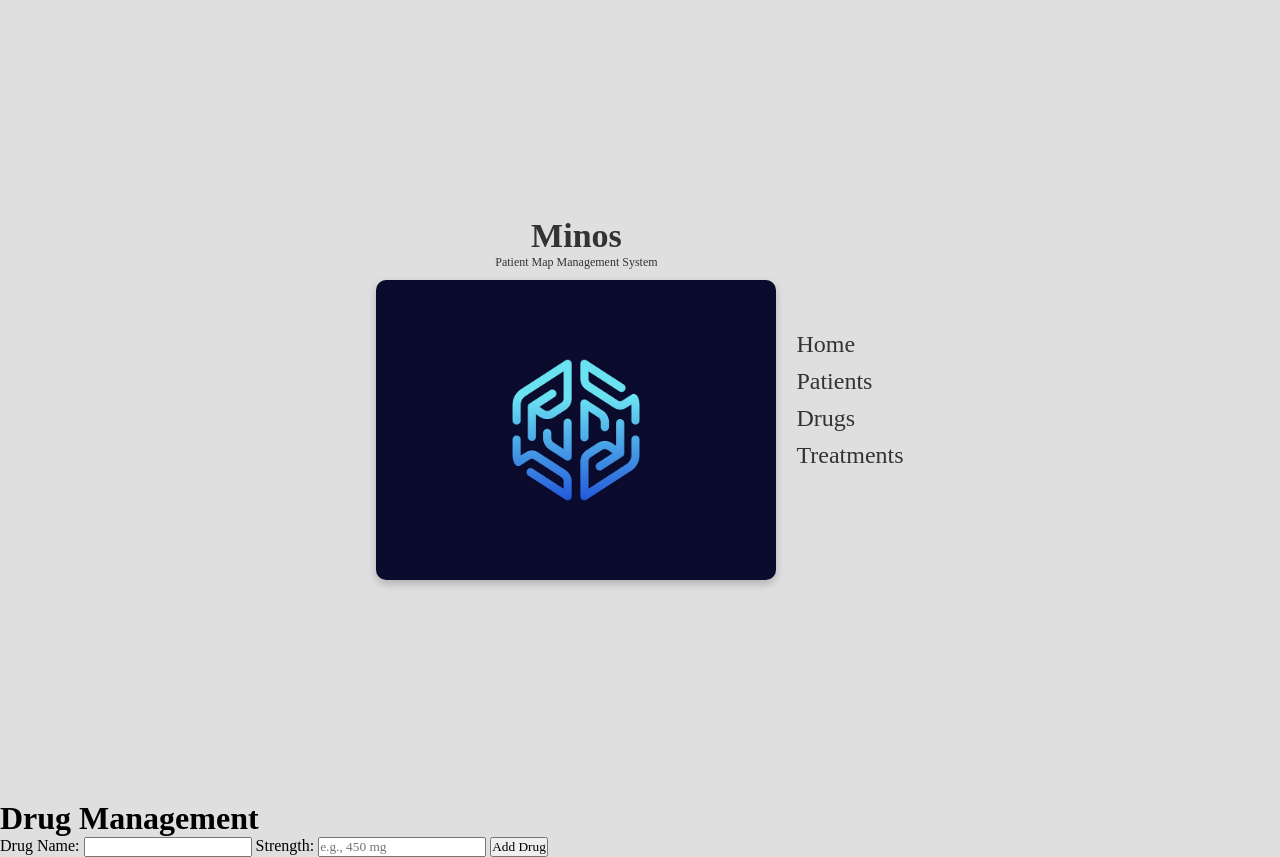
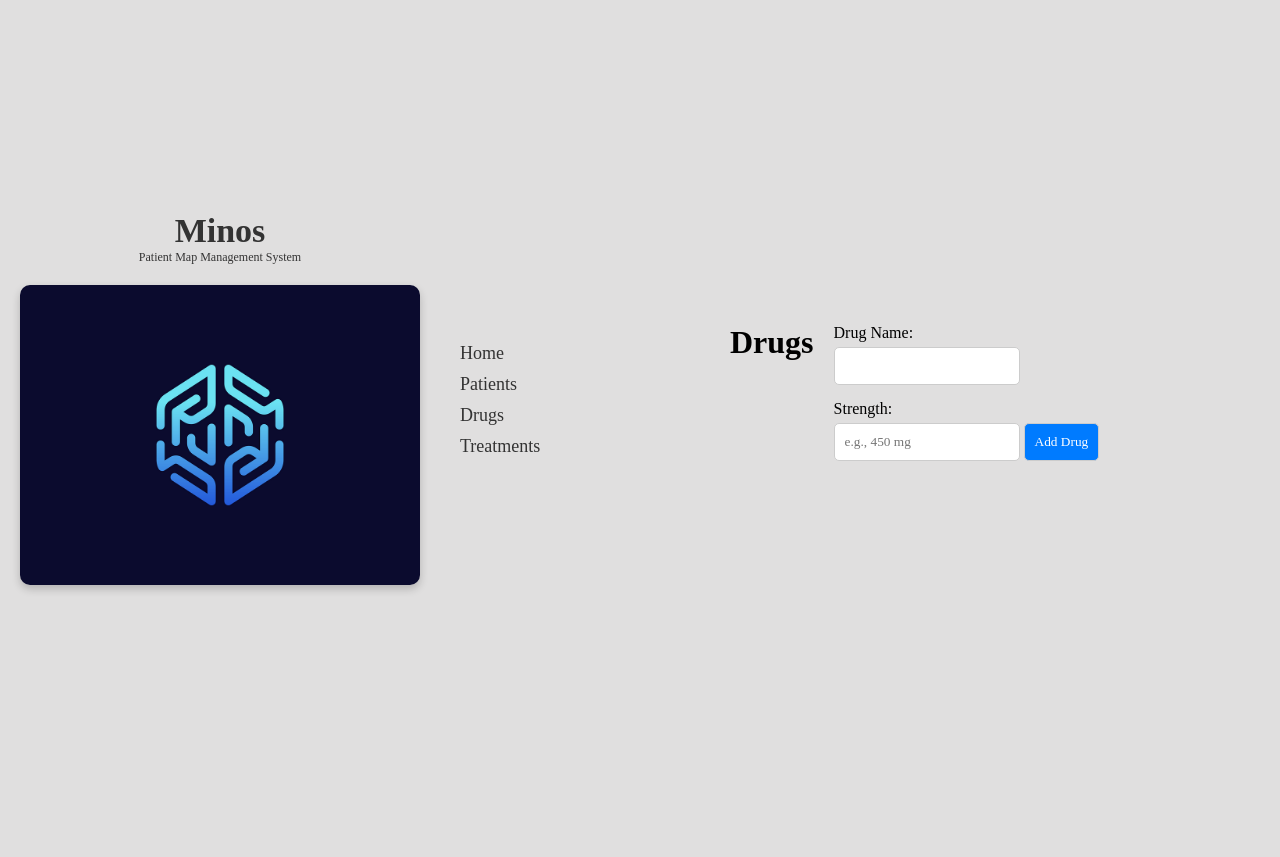
Before and after one commit to ki94mach/Minos, a Python web app: template src/web_app/templates/drugs.html in a window 1280 px wide. After the commit the page ends 592 px from the top, so only its background shows below. Run offline with Jinja, Linux system fonts and the light colour scheme; the template is opened without the code that fills it, so the values that code supplies are empty.

Commit message:
Refactor CSS for layout improvements and update HTML titles for consistency

```diff
--- a/src/web_app/static/css/styles.css
+++ b/src/web_app/static/css/styles.css
@@ -9,57 +9,132 @@
   /* Set up the container to be a flexbox */
   .container {
     display: flex;
-    justify-content: center; /* Center everything horizontally */
-    align-items: center;     /* Center everything vertically */
-    height: 100vh;           /* Full height of the viewport */
+    justify-content: flex-start; /* Align the items to the left */
+    align-items: center;         /* Center everything vertically */
+    width: 100%;                 /* Full width */
+    min-height: 100vh;           /* Full height of the viewport */
+    padding: 20px;               /* Add some space around the container */
+    gap: 20px;                   /* Space between image and navigation section */
   }
 
   /* Style the image section */
+  .image-section {
+    flex: 0 0 400px;              /* Fixed width for the image */
+    text-align: center;
+  }
+
   .image-section img {
-    width: 400px;         /* Set a fixed size for the image */
-    height: auto;         /* Maintain aspect ratio */
-    border-radius: 10px;  /* Optional: rounded corners for the image */
+    width: 100%;                  /* Make the image responsive */
+    height: auto;                 /* Maintain aspect ratio */
+    border-radius: 10px;          /* Optional: rounded corners */
     box-shadow: 0 4px 8px rgba(0, 0, 0, 0.2); /* Optional: add a shadow */
   }
 
   /* Style the navigation section */
   .navigation-section {
-    margin-left: 20px;  /* Space between the image and navigation */
-}
-
-.navigation-section ul {
-    list-style: none;   /* Remove default list styling */
-}
-
-.navigation-section li {
-    margin: 10px 0;     /* Space between each navigation item */
+    flex: 0 0 250px;              /* Fixed width for the navigation */
+    padding: 20px;
+    height: auto;                 /* Make navigation height flexible */
+    overflow-y: auto;             /* Allow scrolling for nav if necessary */
+    display: flex;
+    flex-direction: column;
+    justify-content: center;      /* Vertically center navigation list */
   }
 
   .navigation-title {
     font-size: 34px;
     color: #333;
     text-align: center;
-    /* margin-bottom: 10px; */
   }
 
   .navigation-title-desc {
     font-size: 12px;
     color: #333;
     text-align: center;
-    margin-bottom: 10px;
+    margin-bottom: 20px;
+  }
+
+  .navigation-section ul {
+    list-style: none;
+    padding-left: 0;
+  }
+
+  .navigation-section li {
+    margin: 10px 0;
   }
 
   .navigation-section a {
-    text-decoration: none;  /* Remove underline from links */
-    color: #333;            /* Set text color */
-    font-size: 24px;        /* Set font size */
-    transition: color 0.2s ease; /* Smooth transition for hover effect */
+    text-decoration: none;
+    color: #333;
+    font-size: 18px;
+    transition: color 0.2s ease;
   }
 
   .navigation-section a:hover {
-    color: #007bff;   /* Change color on hover */
+    color: #007bff;
   }
 
+  /* Style the form section */
+  .form-section {
+    flex: 1;                      /* Allow form section to take remaining space */
+    padding: 20px;
+    overflow-y: auto;              /* Allow scrolling if form content overflows */
+    height: 100%;                  /* Full height */
+    display: flex;
+    justify-content: flex-start;   /* Align form content to the left */
+    align-items: flex-start;       /* Align form content to the top */
+    gap: 20px;                     /* Space between the form elements */
+  }
+
+  /* Flash messages */
+  .flashes {
+    margin-bottom: 20px;
+  }
+
+  .flashes .success {
+    background-color: #d4edda;
+    color: #155724;
+  }
+
+  .flashes .danger {
+    background-color: #f8d7da;
+    color: #721c24;
+  }
+
+  form label {
+    display: flex;
+    flex-direction: column;
+  }
+
+  form label {
+    margin-bottom: 5px;
+  }
+
+  form input,
+  form select,
+  form button {
+    padding: 10px;
+    margin-bottom: 15px;
+    border: 1px solid #ccc;
+    border-radius: 5px;
+  }
+
+  form button {
+    background-color: #007bff;
+    color: white;
+    cursor: pointer;
+  }
+
+  form button:hover {
+    background-color: #0056b3;
+  }
+
+  /* Ensure the page content doesn't force scrolling down */
   body {
     background-color: #d1d0d0aa; /* Set background color for the entire page */
+    overflow-y: auto;            /* Allow scrolling if content exceeds screen height */
+    display: flex;
+    justify-content: center;
+    align-items: flex-start;     /* Align the content at the top */
+    height: 100vh;               /* Full screen height */
   }
--- a/src/web_app/templates/drugs.html
+++ b/src/web_app/templates/drugs.html
@@ -1,5 +1,5 @@
 {% extends "index.html" %} {% block content %}
-<h1>Drug Management</h1>
+<h1>Drugs</h1>
 
 <form action="{{ url_for('main.drugs') }}" method="POST">
   <label for="name">Drug Name:</label>
--- a/src/web_app/templates/index.html
+++ b/src/web_app/templates/index.html
@@ -3,7 +3,7 @@
   <head>
     <meta charset="UTF-8" />
     <meta name="viewport" content="width=device-width, initial-scale=1.0" />
-    <title>Flask App with Background</title>
+    <title>Minos</title>
     <link
       rel="stylesheet"
       href="{{ url_for('static', filename='css/styles.css') }}"
@@ -11,7 +11,6 @@
     <script src="{{ url_for('static', filename='js/main.js') }}"></script>
   </head>
   <body>
-    <!-- <h1>Minos for patient journey</h1> -->
     <div class="container">
       <div class="image-section">
         <h2 class="navigation-title">Minos</h2>
@@ -27,19 +26,9 @@
           <li><a href="{{ url_for('main.patients') }}">Patients</a></li>
           <li><a href="{{ url_for('main.drugs') }}">Drugs</a></li>
           <li><a href="{{ url_for('main.treatments') }}">Treatments</a></li>
-          <!-- <li><a href="{{ url_for('main.followups') }}">Follow-Ups</a></li> -->
         </ul>
       </div>
+      <div class="form-section">{% block content %}{% endblock %}</div>
     </div>
-    <main>
-      {% with messages = get_flashed_messages(with_categories=true) %} {% if
-        messages %}
-        <ul class="flashes">
-          {% for category, message in messages %}
-          <li class="{{ category }}">{{ message }}</li>
-          {% endfor %}
-        </ul>
-        {% endif %} {% endwith %} {% block content %}{% endblock %}
-      </main>
   </body>
 </html>
--- a/src/web_app/templates/treatments.html
+++ b/src/web_app/templates/treatments.html
@@ -1,5 +1,5 @@
 {% extends "index.html" %} {% block content %}
-<h1>Treatment Management</h1>
+<h1>Treatments</h1>
 
 <section>
   <h2>Add General Treatment</h2>
```
Lines whose indentation alone changed are shown as unchanged.
